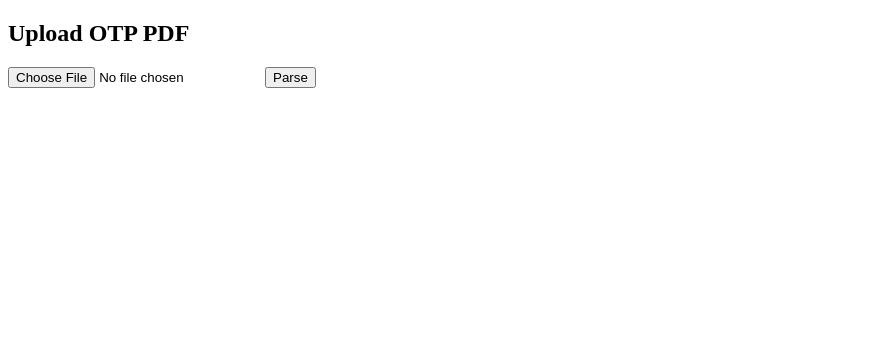
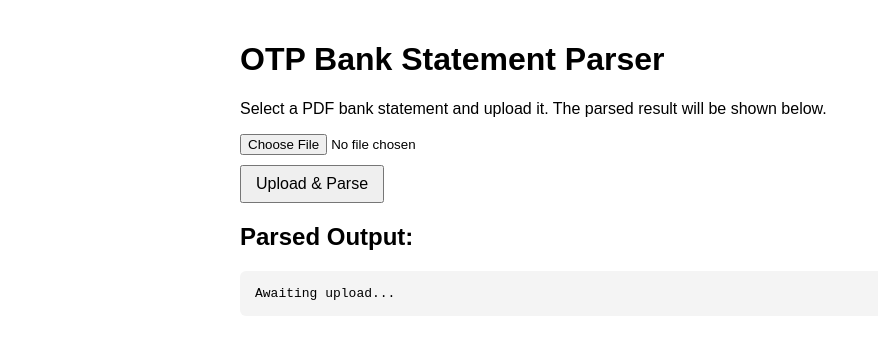
Before and after one commit to Don-Monteverdi/bots, a plain HTML site: page index.html in a window 1280 px wide. Shown: the whole page, without its empty margins (0-878 px from the left). Drawn offline with Linux system fonts and the light colour scheme.

Commit message:
Add files via upload

```diff
--- a/index.html
+++ b/index.html
@@ -3,14 +3,22 @@
 <head>
   <meta charset="UTF-8" />
   <title>OTP Bank Statement Parser</title>
+  <style>
+    body { font-family: Arial, sans-serif; padding: 20px; max-width: 800px; margin: auto; }
+    pre { background: #f4f4f4; padding: 15px; border-radius: 6px; overflow-x: auto; }
+    button { margin-top: 10px; padding: 8px 14px; font-size: 16px; }
+  </style>
 </head>
 <body>
-  <h2>Upload OTP PDF</h2>
+  <h1>OTP Bank Statement Parser</h1>
+  <p>Select a PDF bank statement and upload it. The parsed result will be shown below.</p>
   <form id="uploadForm">
-    <input type="file" id="pdfFile" name="file" accept="application/pdf" />
-    <button type="submit">Parse</button>
+    <input type="file" id="pdfFile" name="file" accept="application/pdf" required />
+    <br />
+    <button type="submit">Upload & Parse</button>
   </form>
-  <pre id="result"></pre>
+  <h2>Parsed Output:</h2>
+  <pre id="result">Awaiting upload...</pre>
 
   <script>
     document.getElementById("uploadForm").addEventListener("submit", async function (e) {
```
